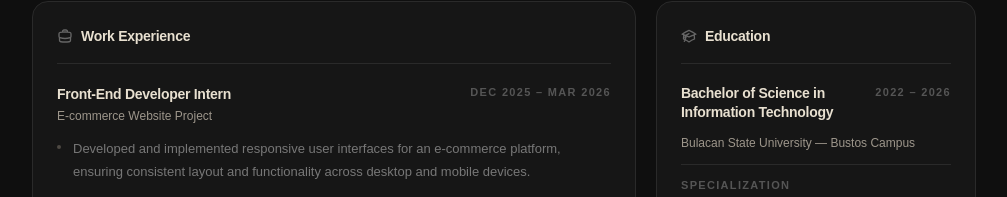
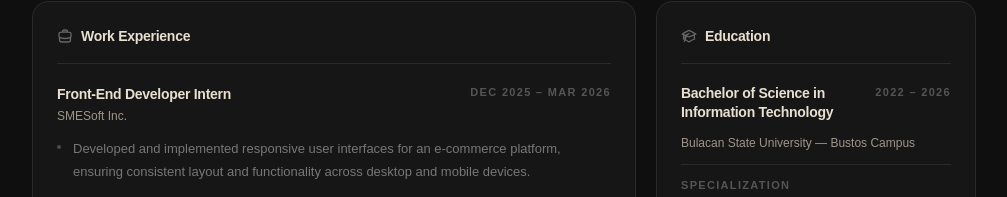
Before and after one commit to MKLNRD-ADR/my-portfolio, a React (Vite) app: page /resume in a window 1280 px wide. Shown: the part 301-498 px from the top of the page, without its empty margins (136-1143 px from the left). Built offline with nearby package versions, Linux system fonts and the light colour scheme.

Commit message:
add company name

```diff
--- a/src/Resume.jsx
+++ b/src/Resume.jsx
@@ -5,7 +5,7 @@ const LABEL = "text-[11px] font-semibold tracking-[0.12em] uppercase";
 const workExperience = [
   {
     role: "Front-End Developer Intern",
-    company: "E-commerce Website Project",
+    company: "SMESoft Inc.",
     period: "Dec 2025 – Mar 2026",
     bullets: [
       "Developed and implemented responsive user interfaces for an e-commerce platform, ensuring consistent layout and functionality across desktop and mobile devices.",
```
